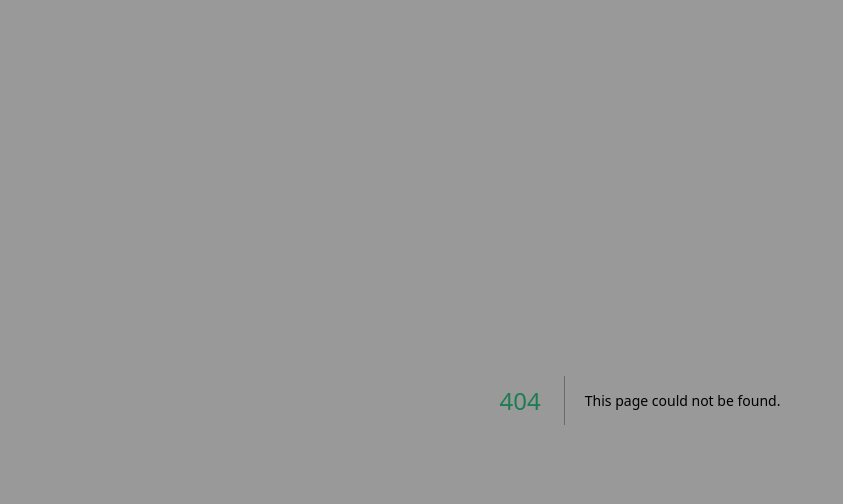
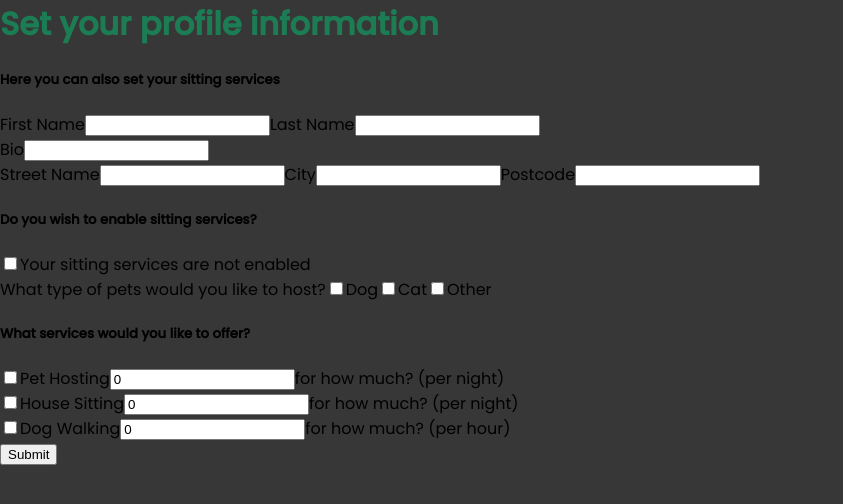
Before and after one commit to SchoolOfCode/bc13_final-project_front-end-refactor, a Next.js app in the folder petup/: page /profile in a window 1280 px wide. Before the commit this address had no page. Shown: the top 504 px of the page, without its empty margins (0-843 px from the left). Built offline with nearby package versions, Linux system fonts and the light colour scheme.

Commit message:
added profile page to this branch as well with a form. Form still requires validation functionality and then query to the database can be setup

```diff
--- a/petup/component/displayResults/displayResults.js
+++ b/petup/component/displayResults/displayResults.js
@@ -39,11 +39,12 @@ export function DisplayResults({
   address_region,
   address_city,
   price,
+  handleClick
 }) {
 
   return (
     <>
-      <div className="display-card">
+      <button className="display-card" onClick={() => handleClick()}>
         {/*to refactor later to use Image component from Next.js instead of img tag */}
 
         <img
@@ -66,7 +67,7 @@ export function DisplayResults({
           <h1>£{price}</h1>
           <p>per night</p>
       </div>
-      </div>
+      </button>
     </>
   );
 }
--- /dev/null
+++ b/petup/component/form/index.js
@@ -0,0 +1,177 @@
+import { useFormik } from 'formik';
+
+function Form() {
+
+    /** this hook takes in an object as its parameter
+     * this will then allow us to get back an object which contains a variety of props and methods we can use with out form
+     */
+    const formik = useFormik({
+      /*
+      becomeSitter: if true then the user will show up on searches
+      petTypes: an object with boolean fields for each type of pet which signifies which pets the user wants to be a sitter for
+      petHosting: if true then the user will show up on the filter for petHosting
+      houseSitting: if true then the user will show up on the filter for houseSitting
+      dogWalking: if true then the user will show up on the filter for dogWalking
+       */
+      initialValues: {
+            firstName: '',
+            lastName: '',
+            bio: '',
+            streetName: '',
+            city: '',
+            postcode: '',
+            becomeSitter: false,
+            petTypes: {
+              dog: false,
+              cat: false,
+              other: false
+            },
+            petHosting: {
+              enabled: false,
+              rate: 0
+            },
+            houseSitting: {
+              enabled: false,
+              rate: 0
+            },
+            dogWalking: {
+              enabled: false,
+              rate: 0
+            }
+        },
+        // takes in the values object and creates a function of the devs choice
+        // here we can use next query to submit values into database and then refresh the page with a get request to retrieve user data
+        onSubmit: values => {
+          console.log('Form data', values);
+        },
+
+        validate: values => {
+          let errors = {};
+
+          if (values.becomeSitter === true) {
+            errors.postcode = 'Required';
+            errors.city = 'Required';
+            errors.streetName = 'Required';
+            errors.firstName = 'Required';
+            errors.lastName = 'Required';
+            errors.bio = 'Required';
+            if (values.petHosting.enabled === false && values.dogWalking.enabled === false && values.houseSitting.enabled === false ) {
+              errors.petHosting = 'Required';
+              errors.dogWalking = 'Required';
+              errors.houseSitting = 'Required';
+            }
+            if (values.petTypes.dog === false && values.petTypes.cat === false && values.petTypes.other === false) {
+              errors.petTypes.dog = 'Required';
+              errors.petTypes.cat = 'Required';
+              errors.petTypes.other = 'Required';
+            }
+            if (values.petHosting.enabled === true) {
+              errors.petHosting.rate = 'Required';
+            }
+            if (values.dogWalking.enabled === true) {
+              errors.dogWalking.rate = 'Required';
+              errors.petTypes.dog = 'Required';
+            }
+            if (values.houseSitting.enabled === true) {
+              errors.houseSitting.rate = 'Required';
+            }
+          }
+          return errors;
+        }
+    })
+
+    return (
+      <form onSubmit={formik.handleSubmit}>
+        <div className='userName'>
+          <label htmlFor='firstName'>First Name</label>
+          <input type='text' id='firstName' name='firstName' onChange={formik.handleChange} value={formik.values.firstName}/>
+
+          <label htmlFor='lastName'>Last Name</label>
+          <input type='text' id='lastName' name='lastName' onChange={formik.handleChange} value={formik.values.lastName} />
+        </div>
+
+        <div className='bio'>
+          <label htmlFor='bio'>Bio</label>
+          <input type='text' id='bio' name='bio' onChange={formik.handleChange} value={formik.values.bio}/>
+        </div>
+
+        <div className='address'>
+          <label htmlFor='streetName'>Street Name</label>
+          <input type='text' id='streetName' name='streetName' onChange={formik.handleChange} value={formik.values.streetName}/>
+
+          <label htmlFor='city'>City</label>
+          <input type='text' id='city' name='city' onChange={formik.handleChange} value={formik.values.city}/>
+
+          <label htmlFor='postcode'>Postcode</label>
+          <input type='text' id='postcode' name='postcode' onChange={formik.handleChange} value={formik.values.postcode}/>
+        </div>
+
+        <div className='becomeSitter'>
+          <h5>Do you wish to enable sitting services?</h5>
+          <label htmlFor='becomeSitter'>
+            <input type='checkbox' name='becomeSitter' value={formik.values.becomeSitter} onClick={formik.handleChange} />
+            { formik.values.becomeSitter ? 'Sitting services are enabled and you will show up on other users searches' : 'Your sitting services are not enabled' }
+          </label>
+        </div>
+
+        <div className='petTypes'>
+        <label htmlFor='petTypes'>What type of pets would you like to host?</label>
+          <label htmlFor='petTypeDog'>
+            <input type='checkbox' name='petTypeDog' value={formik.values.petTypes.dog} onClick={formik.handleChange} />
+            Dog
+          </label>
+          <label htmlFor='petTypeCat'>
+            <input type='checkbox' name='petTypeCat' value={formik.values.petTypes.cat} onClick={formik.handleChange} />
+            Cat
+          </label>
+          <label htmlFor='petTypeOther'>
+            <input type='checkbox' name='petTypeOther' value={formik.values.petTypes.other} onClick={formik.handleChange} />
+            Other
+          </label>
+        </div>
+
+        <div className='services'>
+          <h5>What services would you like to offer?</h5>
+
+          <div className='petHosting'>
+            <label htmlFor='petHosting'>
+              <input type='checkbox' name='petHosting' value={formik.values.petHosting.enabled} onClick={formik.handleChange}/>
+              Pet Hosting
+            </label>
+            <label htmlFor='petHostingRate'>
+              <input type='number' name='petHostingRate' value={formik.values.petHosting.rate} onChange={formik.handleChange}/>
+              for how much? {'(per night)'}
+            </label>
+          </div>
+
+          <div className='houseSitting'>
+            <label htmlFor='houseSitting'>
+              <input type='checkbox' name='houseSitting' value={formik.values.houseSitting.enabled} onClick={formik.handleChange}/>
+              House Sitting
+            </label>
+            <label htmlFor='houseSittingRate'>
+              <input type='number' name='houseSittingRate' value={formik.values.houseSitting.rate} onChange={formik.handleChange}/>
+              for how much? {'(per night)'}
+            </label>
+          </div>
+
+          <div className='dogWalking'>
+            <label htmlFor='dogWalking'>
+              <input type='checkbox' name='dogWalking' value={formik.values.dogWalking.enabled} onClick={formik.handleChange}/>
+              Dog Walking
+            </label>
+            <label htmlFor='dogWalkingRate'>
+              <input type='number' name='dogWalkingRate' value={formik.values.dogWalking.rate} onChange={formik.handleChange}/>
+              for how much? {'(per hour)'}
+            </label>
+          </div>
+        </div>
+
+        <button type='submit' className='submitButton'>
+          Submit
+        </button>
+      </form>
+  )
+}
+
+export default Form;
--- a/petup/package.json
+++ b/petup/package.json
@@ -20,6 +20,7 @@
     "bootstrap": "^5.2.3",
     "eslint": "8.31.0",
     "eslint-config-next": "13.1.1",
+    "formik": "^2.2.9",
     "framer-motion": "^8.4.3",
     "leaflet": "^1.9.3",
     "leaflet-defaulticon-compatibility": "^0.1.1",
--- /dev/null
+++ b/petup/pages/profile.js
@@ -0,0 +1,13 @@
+import Form from '../component/form/index.js'
+
+function profile() {
+  return (
+    <div>
+      <h1>Set your profile information</h1>
+      <h5>Here you can also set your sitting services</h5>
+      <Form></Form>
+    </div>
+  )
+}
+
+export default profile
```
Also changed, not shown: petup/component/map/index.js (+4 -31 lines), petup/pages/search.js (+13 -1 lines), 1 other file (tests, documents, lock files or other folders).
